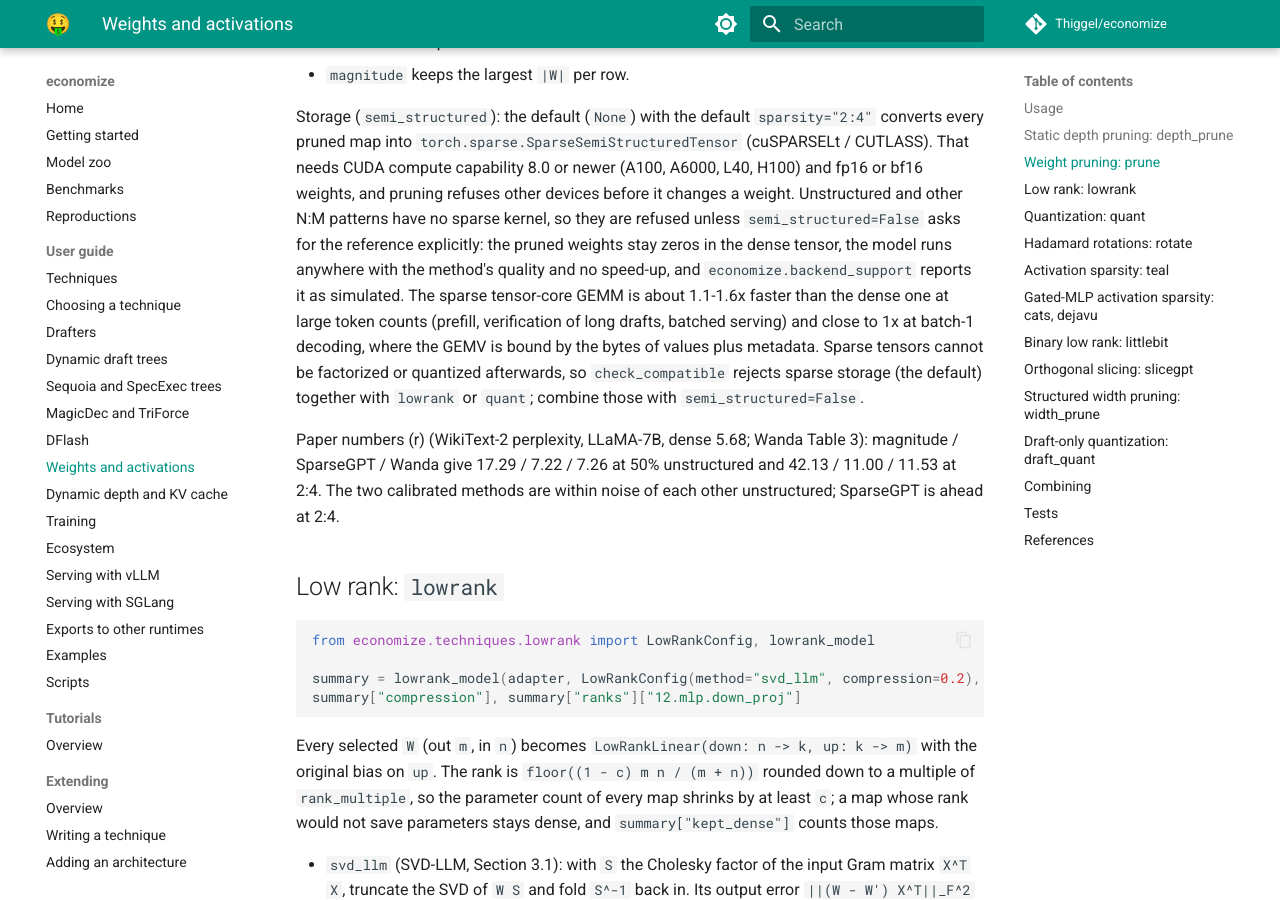
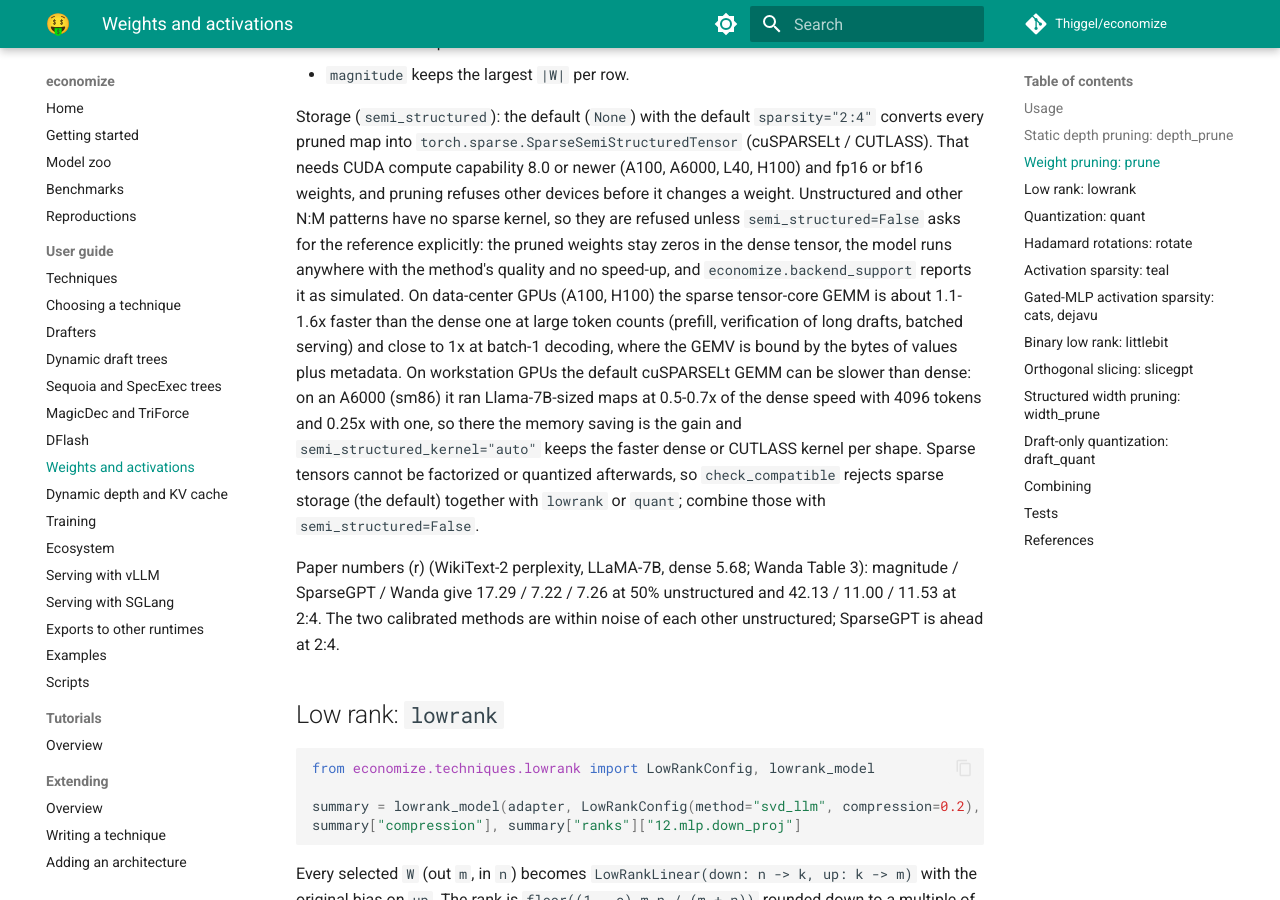
Before and after one commit to Thiggel/economize, an MkDocs documentation site: the page built from docs/weights.md, in a window 1280 px wide and 900 px high, scrolled down 3522 px. Built offline with MkDocs 1.6.1 and Material for MkDocs 9.7.7, drawn with Linux system fonts in a browser that asks for light colours; comment, search, counter and statistics services are not loaded.

Commit message:
2:4 GPU test: assert the sparse speed-up only on A100/H100
On an A6000 (sm86) the default cuSPARSELt kernel ran at 0.25-0.7x of dense; the memory and logit checks still run everywhere and the weights docs state the hardware dependence.

```diff
--- a/docs/weights.md
+++ b/docs/weights.md
@@ -125,9 +125,12 @@ Storage (`semi_structured`): the default (`None`) with the default `sparsity="2:
 (A100, A6000, L40, H100) and fp16 or bf16 weights, and pruning refuses other devices before it changes a weight.
 Unstructured and other N:M patterns have no sparse kernel, so they are refused unless `semi_structured=False` asks
 for the reference explicitly: the pruned weights stay zeros in the dense tensor, the model runs anywhere with the
-method's quality and no speed-up, and `economize.backend_support` reports it as simulated. The sparse tensor-core GEMM is
-about 1.1-1.6x faster than the dense one at large token counts (prefill, verification of long drafts, batched
-serving) and close to 1x at batch-1 decoding, where the GEMV is bound by the bytes of values plus metadata. Sparse
+method's quality and no speed-up, and `economize.backend_support` reports it as simulated. On data-center GPUs (A100, H100)
+the sparse tensor-core GEMM is about 1.1-1.6x faster than the dense one at large token counts (prefill, verification
+of long drafts, batched serving) and close to 1x at batch-1 decoding, where the GEMV is bound by the bytes of values
+plus metadata. On workstation GPUs the default cuSPARSELt GEMM can be slower than dense: on an A6000 (sm86) it ran
+Llama-7B-sized maps at 0.5-0.7x of the dense speed with 4096 tokens and 0.25x with one, so there the memory saving is
+the gain and `semi_structured_kernel="auto"` keeps the faster dense or CUTLASS kernel per shape. Sparse
 tensors cannot be factorized or quantized afterwards, so `check_compatible` rejects sparse storage (the default)
 together with `lowrank` or `quant`; combine those with `semi_structured=False`.
 
```
Also changed, not shown: CHANGELOG.md (+2 -0 lines), 1 other file.
